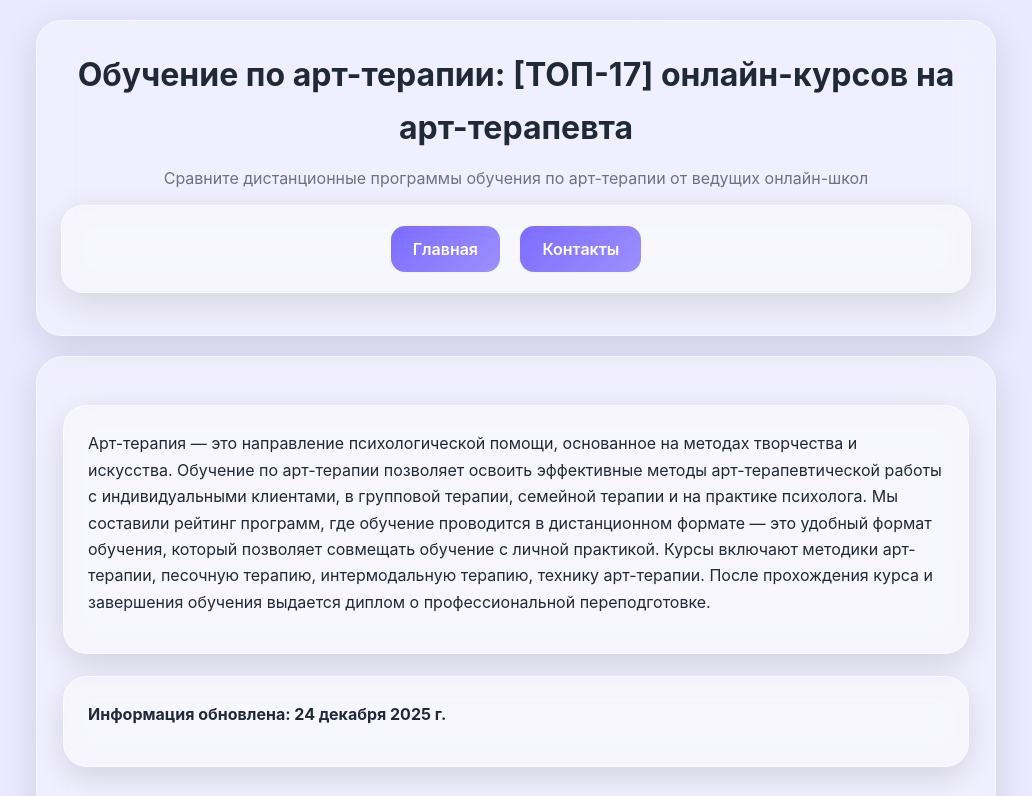
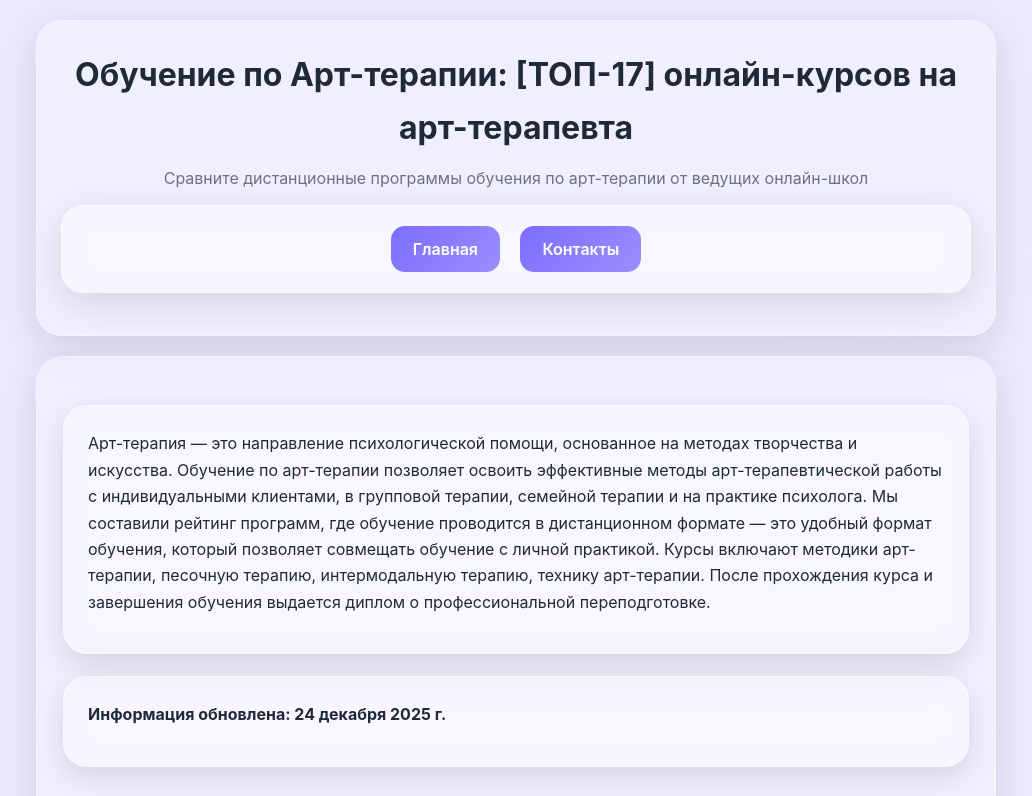
Before and after one commit to Tatyana-Man/art-terapiya-obuchenie, a plain HTML site: page index.html in a window 1280 px wide. Shown: the top 796 px of the page, without its empty margins (124-1156 px from the left). Drawn offline with Linux system fonts and the light colour scheme.

Commit message:
Update index.html

```diff
--- a/index.html
+++ b/index.html
@@ -41,7 +41,7 @@ document.addEventListener("DOMContentLoaded", function () {
 <body>
 
     <header>
-        <h1>Обучение по арт-терапии: [ТОП-17] онлайн-курсов на арт-терапевта</h1>
+        <h1>Обучение по Арт-терапии: [ТОП-17] онлайн-курсов на арт-терапевта</h1>
 <p>Сравните дистанционные программы обучения по арт-терапии от ведущих онлайн-школ</p>
 
 
```
